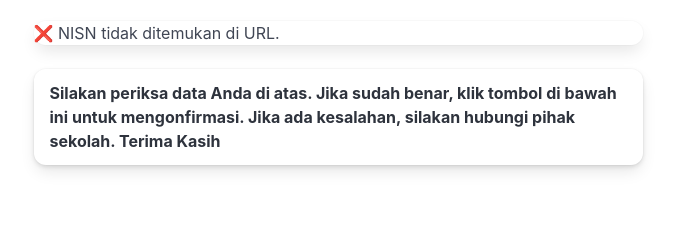
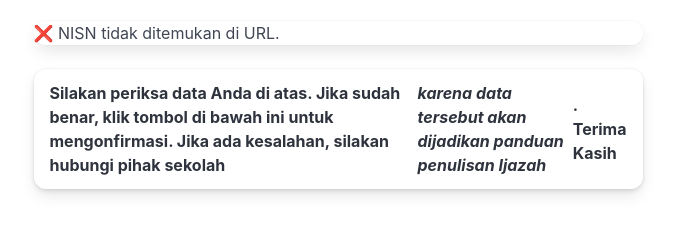
Before and after one commit to ichwandroid/aplikasi-data-siswa, a plain HTML site: page validasi.html in a window 1280 px wide. Shown: the part 137-370 px from the top of the page, without its empty margins (302-978 px from the left). Drawn offline with nearby package versions, Linux system fonts and the light colour scheme.

Commit message:
Update validasi.html to enhance confirmation message with additional context

```diff
--- a/validasi.html
+++ b/validasi.html
@@ -24,10 +24,10 @@
         <article class="panel is-success" id="hasil"></article>
         <div class="card">
           <header class="card-header">
-            <p class="card-header-title">
+            <karena class="card-header-title">
               Silakan periksa data Anda di atas. Jika sudah benar, klik tombol
               di bawah ini untuk mengonfirmasi. Jika ada kesalahan, silakan
-              hubungi pihak sekolah. Terima Kasih
+              hubungi pihak sekolah <i>karena data tersebut akan dijadikan panduan penulisan Ijazah</i>. Terima Kasih
             </p>
           </header>
         </div>
```
